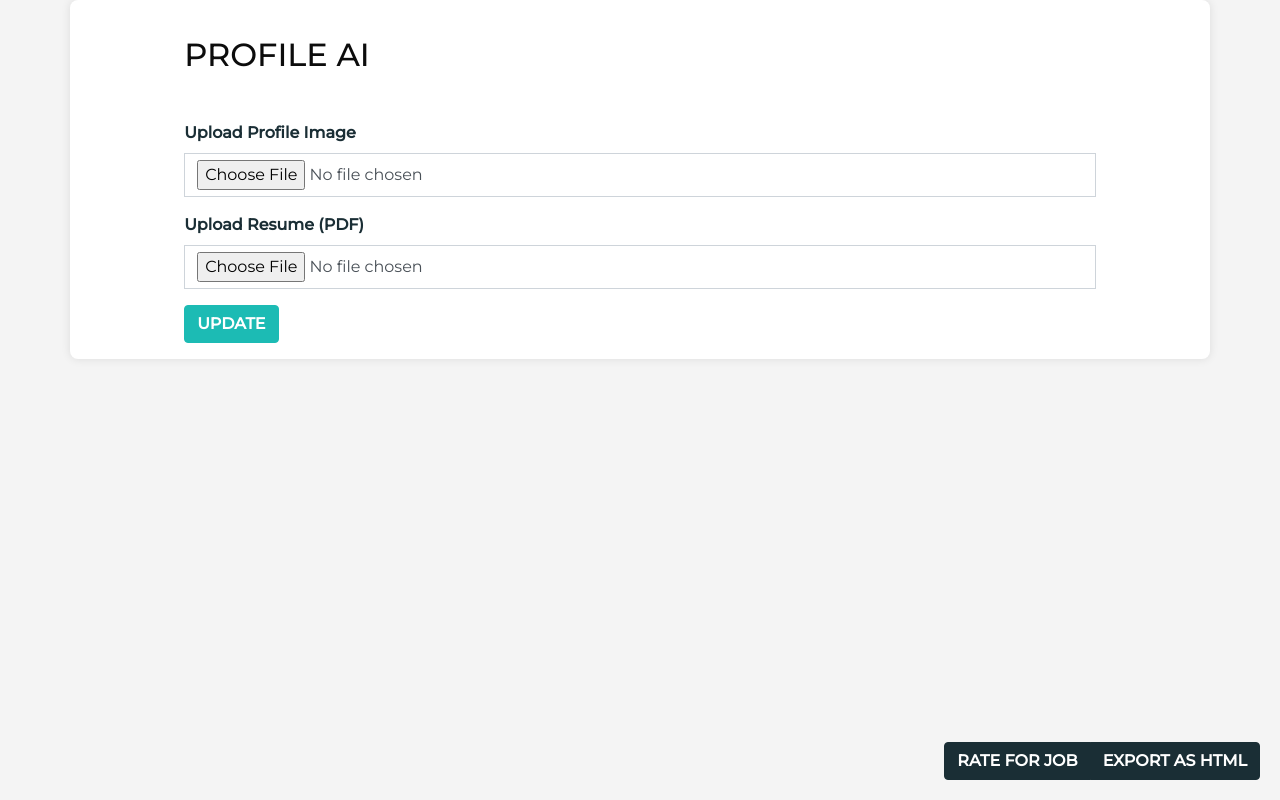
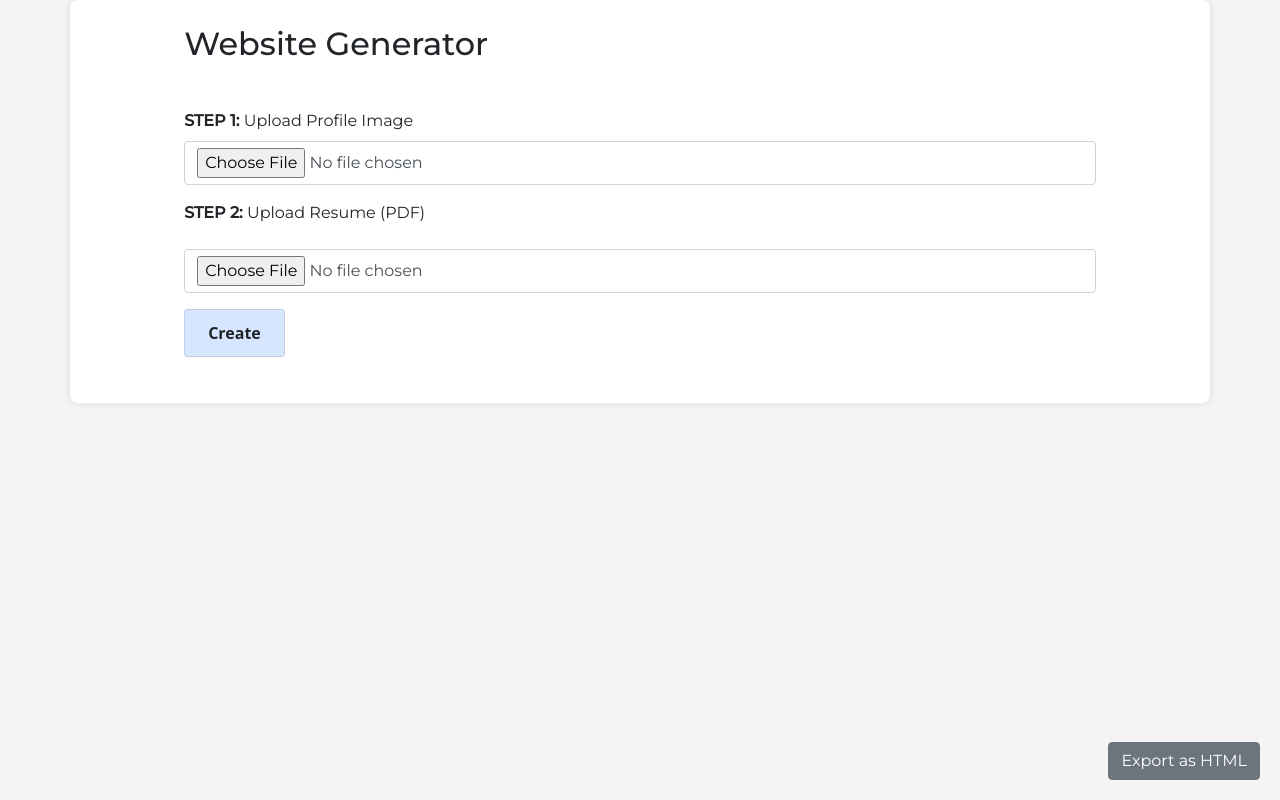
Before and after one commit to hyweric/PortfolioPro, a Flask app: page / in a window 1280 px wide. Run offline with Flask 3, Linux system fonts and the light colour scheme; some libraries are stand-ins or nearby versions.

Commit message:
presentation in 2 hrs lol

```diff
--- a/app.py
+++ b/app.py
@@ -1,4 +1,3 @@
-# In your main application file
 from flask import Flask, render_template
 from calculate_routes import calculate_bp
 
--- a/calculate_routes.py
+++ b/calculate_routes.py
@@ -9,6 +9,7 @@ app = Flask(__name__)
 def home():
     return render_template('index.html')
 
+# maybe implement more routes etc need to learn sql databases first
 calculate_bp = Blueprint('calculate', __name__)
 @calculate_bp.route('/calculate', methods=['POST'])
 def calculate():
@@ -19,14 +20,14 @@ def calculate():
     if file.filename == '':
         return jsonify({'error': 'No selected file'}), 400
 
-    if file and file.filename.endswith('.pdf'):
+    if file and file.filename.endswith('.pdf'): # just in case even though its taken care of by html input tag
         resume_text = extract_text_from_pdf(file)
         response = generate_resume_dict(resume_text)
         return jsonify(response)
     else:
         return jsonify({'error': 'Invalid file type'}), 400
 
-def extract_text_from_pdf(pdf_file):
+def extract_text_from_pdf(pdf_file): # from SO
     doc = fitz.open(stream=pdf_file.read(), filetype="pdf")
     text = ""
     for page in doc:
--- a/shared.py
+++ b/shared.py
@@ -61,7 +61,7 @@ contextResume = f"""divide resume into 3 pieces into a personal website.
 
 - NAME: Rishab Kumar Jain
 - CONTACT: 123 456 7890
-- WEBSITE: www.linkedin.com/in/rishab-jain-k
+- WEBSITE: www.linkedin.com/in/rishab-jain-k  [ONE WEBSITE AT MOST, NO ADDITIONAL THINGS!]
 - DESCRIPTION: Building ICOR. Harvard '27, TIME's 25 Most Influential Teens (LinkedIn)
 - LOCATION: Cambridge, Massachusetts, United States
 
@@ -91,7 +91,7 @@ contextResume = f"""divide resume into 3 pieces into a personal website.
 - Designed the database tool, then presented it to the director of the Environmental Health Trust (client).
 
 ---
-## Other Experience and Interests
+## Other Experiences and Interests
 
 - **Top Skills**: Sustainability, Leadership, Chemistry
 - **Honors-Awards**: First Prize Winner - Winner's Recital, Crescendo International Music Competition at Carnegie Hall, Grand Award Winner in Chemistry at ISEF 2022 (Third Award of $1,000), Washington State Delegate at the 2023 AAAS/AJAS Conference, US Senate Youth Program (USSYP) State Delegate for WA State and Recipient of $10,000 Scholarship, Ronald Reagan Leadership Medal
--- /dev/null
+++ b/static/scripts/script.js
@@ -0,0 +1,74 @@
+document.getElementById('parameter-form').addEventListener('submit', function (e) {
+        e.preventDefault();
+        const formData = new FormData(this);
+        document.getElementById('profile-section').style.display = 'none';
+
+        fetch('/calculate', {
+            method: 'POST',
+            body: formData,
+        })
+            .then(response => response.json())
+            .then(data => {
+                document.getElementById('profile-section').style.display = 'block';
+                document.getElementById('profile-image').src = URL.createObjectURL(document.getElementById('profileImage').files[0]);
+                // probably change to a better introduction
+                document.getElementById('name').innerText = `Hello, I am ${data.name || 'Not Provided'}`;
+                document.getElementById('introduction').innerText = data.description || 'Not Provided';
+                // need to fix link
+                const websiteLink = document.getElementById('website');
+                websiteLink.innerText = `Other Links: ${data.website || 'Not Provided'}`;
+                websiteLink.href = data.website || '#';
+
+                const jobExperiences = document.getElementById('job-experiences');
+                jobExperiences.innerHTML = '';
+                if (data.jobNames && data.jobNames.length > 0) {
+                    data.jobNames.forEach((job, index) => {
+                        const jobDiv = document.createElement('div');
+                        jobDiv.classList.add('job-experience');
+                        jobDiv.innerHTML = `<h4>${job}</h4>`;
+                        const jobDetails = document.createElement('div');
+                        jobDetails.classList.add('job-details');
+                        jobDetails.style.display = 'none'; //prevents 2 clikcs problem
+                        if (data.jobContent && data.jobContent[index]) {
+                            jobDetails.innerHTML = `<p>${data.jobContent[index]}</p>`;
+                        } else {
+                            jobDetails.innerHTML = '<p>Not Provided</p>';
+                        }
+                        jobDiv.appendChild(jobDetails);
+                        jobDiv.addEventListener('click', () => {
+                            jobDetails.style.display = jobDetails.style.display === 'none' ? 'block' : 'none';
+                        });
+                        jobExperiences.appendChild(jobDiv);
+                    });
+                } else {
+                    jobExperiences.innerHTML = '<p>Not Provided</p>';
+                }
+
+                const otherExperiences = document.getElementById('other-experiences');
+                otherExperiences.innerHTML = '';
+                if (data.otherExperience && data.otherExperience.length > 0) {
+                    data.otherExperience.forEach((exp, index) => {
+                        const expDiv = document.createElement('div');
+                        let expContent = '';
+                        for (let key in exp) {
+                            expContent += `<strong>${key}:</strong> ${exp[key]}<br>`;
+                        }
+                        expDiv.innerHTML = `<p> <br>${expContent}</p>`;
+                        otherExperiences.appendChild(expDiv);
+                    });
+                } else {
+                    otherExperiences.innerHTML = '<p>Not Provided</p>';
+                }
+            })
+            .catch(error => {
+                console.error('Error:', error);
+            });
+    });
+
+    // document.getElementById('rate-job').addEventListener('click', function () {
+    //     // smth about sending another call back to gemini somehow idk maybe later
+    // });
+
+    document.getElementById('export-html').addEventListener('click', function () {
+        // i gotta rework this
+    });
--- /dev/null
+++ b/static/styles.css
@@ -0,0 +1,139 @@
+/* CSS for main page mostly referenced from existing websites getCSScan for now since just a proof of concept*/
+h1 {
+    margin: 0.3em 0px;
+    font-size: 2em;
+    font-family: inherit;
+    font-weight: 500;
+    line-height: 1.1;
+    color: inherit;
+}
+
+/* from getCSScan */
+.button-6 {
+  align-items: center;
+  background-color: #d7e6ff;
+  border: 1px solid rgba(0, 0, 0, 0.1);
+  border-radius: .25rem;
+  box-shadow: rgba(0, 0, 0, 0.02) 0 1px 3px 0;
+  box-sizing: border-box;
+  color: rgba(0, 0, 0, 0.85);
+  cursor: pointer;
+  display: inline-flex;
+  font-family: system-ui,-apple-system,system-ui,"Helvetica Neue",Helvetica,Arial,sans-serif;
+  font-size: 16px;
+  font-weight: 600;
+  justify-content: center;
+  line-height: 1.25;
+  margin: 0;
+  min-height: 3rem;
+  padding: calc(.875rem - 1px) calc(1.5rem - 1px);
+  position: relative;
+  text-decoration: none;
+  transition: all 250ms;
+  user-select: none;
+  -webkit-user-select: none;
+  touch-action: manipulation;
+  vertical-align: baseline;
+  width: auto;
+}
+
+.button-6:hover,
+.button-6:focus {
+  border-color: rgba(0, 0, 0, 0.15);
+  box-shadow: rgba(0, 0, 0, 0.1) 0 4px 12px;
+  color: rgba(0, 0, 0, 0.65);
+}
+
+.button-6:hover {
+  transform: translateY(-1px);
+}
+
+.button-6:active {
+  background-color: #F0F0F1;
+  border-color: rgba(0, 0, 0, 0.15);
+  box-shadow: rgba(0, 0, 0, 0.06) 0 2px 4px;
+  color: rgba(0, 0, 0, 0.65);
+  transform: translateY(0);
+}
+form {
+    margin-bottom: 30px;
+}
+header.hero h1 {
+    font-family: Montserrat, sans-serif;
+    font-size: 4.5em;
+    font-weight: 600;
+    line-height: 1.4em;
+}
+
+header.hero h1 span {
+    font-weight: 300;
+}
+
+body {
+font-family: 'Montserrat', sans-serif;
+background-color: #f4f4f4;
+}
+.container {
+    background-color: #fff;
+    border-radius: 8px;
+    padding: 20px;
+    box-shadow: 0 0 10px rgba(0, 0, 0, 0.1);
+}
+
+#profile {
+    background-color: rgb(255, 255, 163);
+    border: 2px solid black;
+    border-radius: 15px;
+    padding: 20px;
+    box-shadow: 0 4px 8px rgba(0, 0, 0, 0.1);
+    display: flex;
+    align-items: center;
+}
+
+#profile-image {
+    width: 150px;
+    height: 150px;
+    object-fit: cover;
+    border-radius: 80%;
+    margin-left: 15px;
+    border: 2px solid black;
+}
+
+#profile-info {
+    flex-grow: 1;
+}
+
+.job-experience {
+    border: 1px solid #ddd;
+    border-radius: 8px;
+    margin-bottom: 10px;
+    padding: 10px;
+    cursor: pointer;
+    transition: background-color 0.3s;
+}
+
+.job-experience:hover {
+    background-color: #f1f1f1;
+    transform: scale(1.01), translateY(-1px);
+    box-shadow: 0 0 10px rgba(0, 0, 0, 0.2);
+}
+
+.job-details {
+    display: none;
+    padding: 10px;
+    border-top: 1px solid #ddd;
+    margin-top: 10px;
+}
+
+.btn-fixed {
+    position: fixed;
+    bottom: 20px;
+    right: 20px;
+    z-index: 1000;
+}
+.divider {
+    width: 100%;
+    height: 1px;
+    border: 1px solid #ddd;
+    margin: 10px 0;
+  }
--- a/templates/index.html
+++ b/templates/index.html
@@ -1,208 +1,57 @@
 <!DOCTYPE html>
 <html lang="en">
-
 <head>
     <meta charset="UTF-8">
     <title>Profile AI</title>
-    <!-- Bootstrap CSS -->
     <link rel="stylesheet" href="https://maxcdn.bootstrapcdn.com/bootstrap/4.0.0/css/bootstrap.min.css">
-    <link rel="stylesheet" href="styles.css">
     <link href="https://fonts.googleapis.com/css2?family=Montserrat:wght@300;400;500&display=swap" rel="stylesheet">
-    <style>
-
-        h1 {
-        margin: 0.67em 0px;
-        font-size: 2em;
-        font-family: inherit;
-        font-weight: 500;
-        line-height: 1.1;
-        color: inherit;
-        }
-
-        header.hero h1 {
-            font-family: Montserrat, sans-serif;
-            font-size: 4.5em;
-            font-weight: 600;
-            line-height: 1.4em;
-        }
-
-        header.hero h1 span {
-            font-weight: 300;
-        }
-
-        body {
-        font-family: 'Montserrat', sans-serif;
-        background-color: #f4f4f4;
-        }
-
-        .container {
-            background-color: #fff;
-            border-radius: 8px;
-            padding: 20px;
-            box-shadow: 0 0 10px rgba(0, 0, 0, 0.1);
-        }
-
-        #profile {
-            display: flex;
-            align-items: center;
-        }
-
-        #profile-image {
-            width: 150px;
-            height: 150px;
-            object-fit: cover;
-            border-radius: 80%;
-            margin-left: 20px;
-        }
-
-        #profile-info {
-            flex-grow: 1;
-        }
-
-        .job-experience {
-            border: 1px solid #ddd;
-            border-radius: 8px;
-            margin-bottom: 10px;
-            padding: 10px;
-            cursor: pointer;
-            transition: background-color 0.3s;
-        }
-
-        .job-experience:hover {
-            background-color: #f1f1f1;
-        }
-
-        .job-details {
-            display: none;
-            padding: 10px;
-            border-top: 1px solid #ddd;
-            margin-top: 10px;
-        }
-
-        .btn-fixed {
-            position: fixed;
-            bottom: 20px;
-            right: 20px;
-            z-index: 1000;
-        }
-    </style>
+    <link rel="stylesheet" href="{{ url_for('static', filename='styles.css') }}">  <!-- seperate file format for flask -->
 </head>
 
 <body>
     <div class="container py-3">
         <div class="row justify-content-center">
             <div class="col-lg-10">
-                <h1>Profile AI</h1>
+                <h1>Website Generator</h1>
                 <form id="parameter-form" class="mt-5" enctype="multipart/form-data">
                     <div class="form-group">
-                        <label for="profileImage">Upload Profile Image</label>
-                        <input type="file" id="profileImage" class="form-control" name="profileImage" accept="image/*" required>
-                    </div>
-                    <div class="form-group">
-                        <label for="resume">Upload Resume (PDF)</label>
+                        <div class="form-group">
+                            <label for="profileImage"><strong>STEP 1: </strong> Upload Profile Image</label>
+                            <input type="file" id="profileImage" class="form-control" name="profileImage" accept="image/*" required>
+                        </div>
+                        <div class="form-group">
+                            <label for="resume"><strong>STEP 2: </strong> Upload Resume (PDF)</label></div>
                         <input type="file" id="resume" class="form-control" name="resume" accept="application/pdf" required>
                     </div>
-                    <button type="submit" class="btn btn-primary">Update</button>
+                    <button type="submit" class="button-6">Create</button>
                 </form>
                 <div id="profile-section" class="mt-5" style="display: none;">
                     <div id="profile" class="mb-4">
                         <div id="profile-info">
                             <h2 id="name"></h2>
                             <p id="introduction" class="text-muted"></p>
-                            <h4 id="website"></h4>
+                            <p id="website"></p>
                         </div>
                         <img id="profile-image" src="#" alt="Profile Image">
                     </div>
-                    <h3><strong><u>Experiences</u></strong></h3>
+                    <h3><strong>Experiences</strong></h3>
+                    <div class="divider"></div>
                     <div id="job-experiences"></div>
-                    <h3><strong><u>Other Activities Interests</u></strong></h3>
+                    <h3><strong>Other:</strong></h3>
+                    <div class="divider"></div>
                     <div id="other-experiences"></div>
                 </div>
                 <div class="btn-group btn-fixed">
-                    <button id="rate-job" class="btn btn-secondary">Rate for Job</button>
+                    <!-- <button id="rate-job" class="btn btn-secondary">Rate for Job</button> -->
                     <button id="export-html" class="btn btn-secondary">Export as HTML</button>
                 </div>
             </div>
         </div>
     </div>
-
-    <!-- jQuery and Bootstrap Bundle -->
     <script src="https://code.jquery.com/jquery-3.2.1.slim.min.js"></script>
     <script src="https://maxcdn.bootstrapcdn.com/bootstrap/4.0.0/js/bootstrap.bundle.min.js"></script>
-
-    <script>
-        document.getElementById('parameter-form').addEventListener('submit', function (e) {
-            e.preventDefault();
-            const formData = new FormData(this);
-            document.getElementById('profile-section').style.display = 'none';
-
-            fetch('/calculate', {
-                method: 'POST',
-                body: formData,
-            })
-                .then(response => response.json())
-                .then(data => {
-                    document.getElementById('profile-section').style.display = 'block';
-                    document.getElementById('profile-image').src = URL.createObjectURL(document.getElementById('profileImage').files[0]);
-                    document.getElementById('name').innerText = `Hello, I am ${data.name || 'Not Provided'}`;
-                    document.getElementById('introduction').innerText = data.description || 'Not Provided';
-                    document.getElementById('website').innerText = `Other Links: ${data.website || 'Not Provided'}`;
-
-                    const jobExperiences = document.getElementById('job-experiences');
-                    jobExperiences.innerHTML = '';
-                    if (data.jobNames && data.jobNames.length > 0) {
-                        data.jobNames.forEach((job, index) => {
-                            const jobDiv = document.createElement('div');
-                            jobDiv.classList.add('job-experience');
-                            jobDiv.innerHTML = `<h4>${job}</h4>`;
-                            const jobDetails = document.createElement('div');
-                            jobDetails.classList.add('job-details');
-                            jobDetails.style.display = 'none'; // Add this line
-                            if (data.jobContent && data.jobContent[index]) {
-                                jobDetails.innerHTML = `<p>${data.jobContent[index]}</p>`;
-                            } else {
-                                jobDetails.innerHTML = '<p>Not Provided</p>';
-                            }
-                            jobDiv.appendChild(jobDetails);
-                            jobDiv.addEventListener('click', () => {
-                                jobDetails.style.display = jobDetails.style.display === 'none' ? 'block' : 'none';
-                            });
-                            jobExperiences.appendChild(jobDiv);
-                        });
-                    } else {
-                        jobExperiences.innerHTML = '<p>Not Provided</p>';
-                    }
-
-                    const otherExperiences = document.getElementById('other-experiences');
-                    otherExperiences.innerHTML = '';
-                    if (data.otherExperience && data.otherExperience.length > 0) {
-                        data.otherExperience.forEach((exp, index) => {
-                            const expDiv = document.createElement('div');
-                            let expContent = '';
-                            for (let key in exp) {
-                                expContent += `<strong>${key}:</strong> ${exp[key]}<br>`;
-                            }
-                            expDiv.innerHTML = `<p> <br>${expContent}</p>`;
-                            otherExperiences.appendChild(expDiv);
-                        });
-                    } else {
-                        otherExperiences.innerHTML = '<p>Not Provided</p>';
-                    }
-                })
-                .catch(error => {
-                    console.error('Error:', error);
-                    alert('An error occurred. Please try again.');
-                });
-        });
-
-        document.getElementById('rate-job').addEventListener('click', function () {
-            alert('Rate for Job functionality coming soon!');
-        });
-
-        document.getElementById('export-html').addEventListener('click', function () {
-            alert('Export as HTML functionality coming soon!');
-        });
-    </script>
+    <script src="https://cdnjs.cloudflare.com/ajax/libs/jszip/3.1.5/jszip.min.js"></script>
+    <script src="https://cdnjs.cloudflare.com/ajax/libs/FileSaver.js/1.3.8/FileSaver.min.js"></script>
+    <script src="{{ url_for('static', filename='scripts/script.js') }}"></script>
 </body>
-
 </html>
--- a/templates/styles.css
+++ /dev/null
@@ -1,275 +0,0 @@
-body {
-  font-family: 'Poppins', sans-serif;
-  color: #0c0c0c;
-  background-color: #ffffff;
-}
-
-.container {
-  padding: 45px 0;
-}
-
-h1, h2, h3, h4 {
-  font-weight: bold;
-  text-transform: uppercase;
-}
-
-h1 {
-  color: #1a2e35;
-}
-
-h2.green-font {
-  color: #1cbbb4;
-}
-
-.description-text {
-  font-size: 1rem;
-  color: #0c0c0c;
-}
-
-.form-group label {
-  font-weight: bold;
-  color: #1a2e35;
-}
-
-.form-control {
-  border-radius: 0;
-  box-shadow: none;
-}
-
-.btn-primary {
-  background-color: #1cbbb4;
-  border-color: #1cbbb4;
-  color: #ffffff;
-  text-transform: uppercase;
-  font-weight: bold;
-}
-
-.btn-primary:hover {
-  background-color: transparent;
-  border-color: #1cbbb4;
-  color: #1cbbb4;
-}
-
-#profile-section {
-  border-top: 2px solid #1a2e35;
-  padding-top: 45px;
-}
-
-#profile-info {
-  display: flex;
-  align-items: center;
-  justify-content: space-between;
-}
-
-.profile-text {
-  flex: 1;
-}
-
-.profile-image {
-  max-width: 150px;
-  height: auto;
-  border: 3px solid #1cbbb4;
-  border-radius: 50%;
-}
-
-.job-experience {
-  margin-top: 20px;
-  padding: 15px;
-  border: 1px solid #1a2e35;
-  border-radius: 5px;
-  background-color: #f9f9f9;
-  cursor: pointer;
-}
-
-.job-details {
-  margin-top: 10px;
-  padding: 10px;
-  background-color: #ffffff;
-  border: 1px solid #dcdcdc;
-  border-radius: 5px;
-}
-
-.website-container h4 {
-  color: #ff4f5a;
-  margin-top: 20px;
-}
-
-.btn-fixed {
-  position: fixed;
-  bottom: 20px;
-  right: 20px;
-  z-index: 999;
-}
-
-.btn-secondary {
-  background-color: #1a2e35;
-  border-color: #1a2e35;
-  color: #ffffff;
-  text-transform: uppercase;
-  font-weight: bold;
-}
-
-.btn-secondary:hover {
-  background-color: transparent;
-  border-color: #1a2e35;
-  color: #1a2e35;
-}
-
-/* Additional Styles */
-.layout_padding {
-  padding-top: 90px;
-  padding-bottom: 90px;
-}
-
-.layout_padding2 {
-  padding: 45px 0;
-}
-
-.layout_padding-top {
-  padding-top: 90px;
-}
-
-.layout_padding-bottom {
-  padding-bottom: 90px;
-}
-
-.heading_container {
-  display: flex;
-}
-
-.hero_area {
-  height: calc(100vh - 30px);
-  background: linear-gradient(to right, #1a2e35 55%, #1cbbb4 55%);
-  display: flex;
-  flex-direction: column;
-  position: relative;
-}
-
-.header_section {
-  overflow-x: hidden;
-}
-
-.header_section .container-fluid {
-  padding-right: 25px;
-  padding-left: 25px;
-}
-
-.header_section .nav_container {
-  margin: 0 auto;
-}
-
-.header_section .user_option {
-  display: flex;
-  align-items: center;
-}
-
-.header_section .user_option a {
-  display: flex;
-  color: #ffffff;
-  align-items: center;
-}
-
-.custom_nav-container.navbar-expand-lg .navbar-nav .nav-item .nav-link {
-  padding: 10px 15px;
-  color: #ffffff;
-  text-align: center;
-}
-
-.navbar-brand {
-  margin-right: 5%;
-  display: flex;
-  align-items: center;
-}
-
-.navbar-brand img {
-  width: 35px;
-  margin-right: 5px;
-}
-
-.navbar-brand span {
-  font-weight: bold;
-  color: #ffffff;
-  font-size: 24px;
-}
-
-.custom_nav-container {
-  z-index: 99999;
-  padding: 0;
-  height: 70px;
-}
-
-.lg_toggl-btn {
-  background-color: transparent;
-  border: none;
-  outline: none;
-  width: 56px;
-  height: 40px;
-  cursor: pointer;
-}
-
-.slider_section {
-  flex: 1;
-  display: flex;
-  align-items: center;
-  position: relative;
-}
-
-.slider_section .row {
-  align-items: center;
-}
-
-.slider_section .detail-box h1 {
-  color: #ffffff;
-  font-weight: bold;
-  text-transform: uppercase;
-}
-
-.slider_section .detail-box p {
-  color: #ffffff;
-  margin-top: 15px;
-}
-
-.slider_section .detail-box .btn-box {
-  display: flex;
-  flex-wrap: wrap;
-  margin: 45px -5px 0 -5px;
-}
-
-.slider_section .detail-box .btn-box a {
-  text-align: center;
-  width: 165px;
-  font-size: 15px;
-  margin: 5px;
-}
-
-.slider_section .detail-box .btn-box .btn-1 {
-  display: inline-block;
-  padding: 10px 0;
-  background-color: #ff4f5a;
-  color: #ffffff;
-  transition: all 0.3s;
-  border: 1px solid transparent;
-  border-radius: 0;
-}
-
-.slider_section .detail-box .btn-box .btn-1:hover {
-  background-color: transparent;
-  border-color: #ff4f5a;
-  color: #ff4f5a;
-}
-
-.slider_section .detail-box .btn-box .btn-2 {
-  display: inline-block;
-  padding: 10px 0;
-  background-color: #ffffff;
-  color: #252525;
-  transition: all 0.3s;
-  border: 1px solid transparent;
-  border-radius: 0;
-}
-
-.slider_section .detail-box .btn-box .btn-2:hover {
-  background-color: transparent;
-  border-color: #ffffff;
-  color: #ffffff;
-}
```
Also changed, not shown: extractStringInfo.py (+12 -9 lines).
